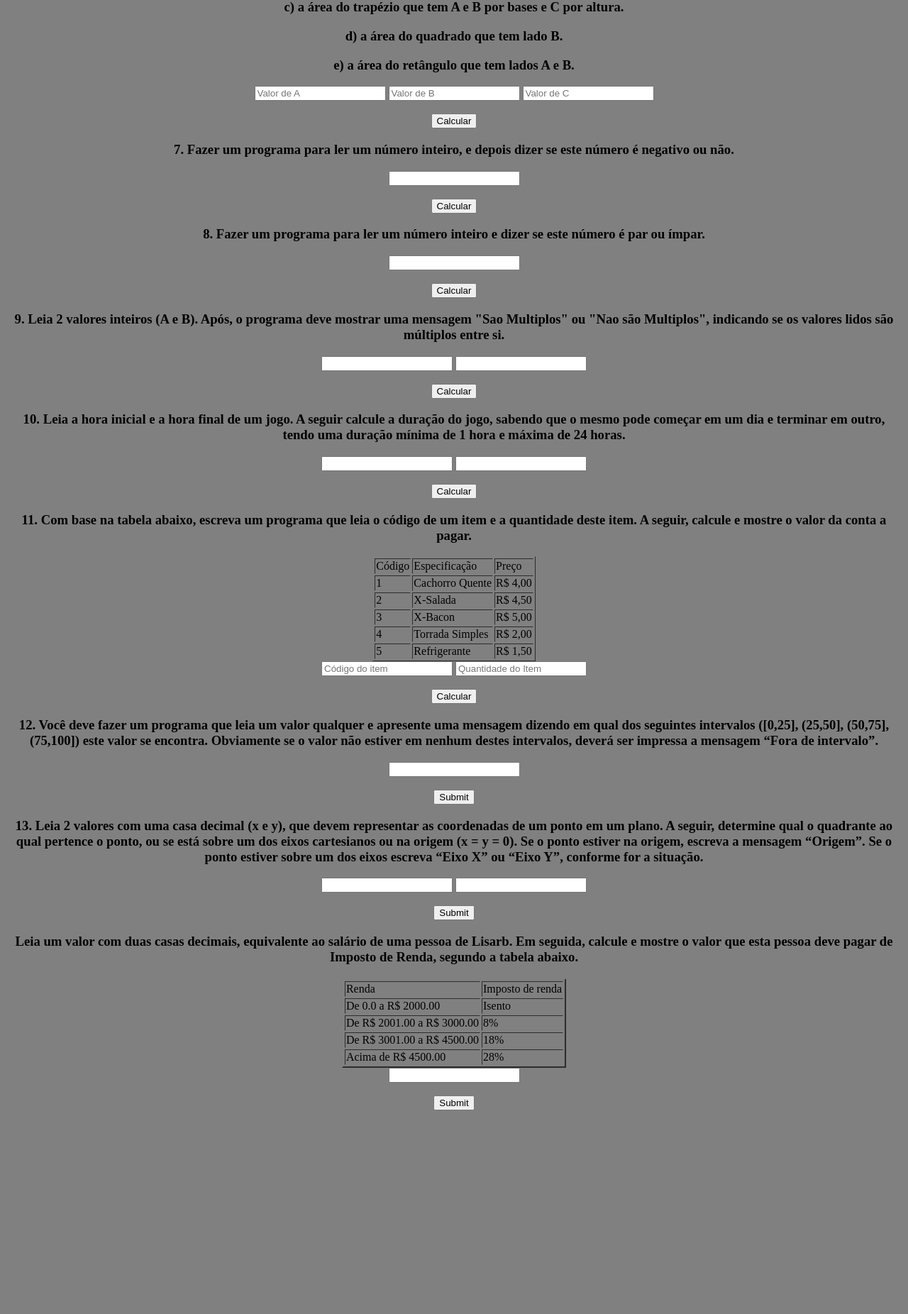
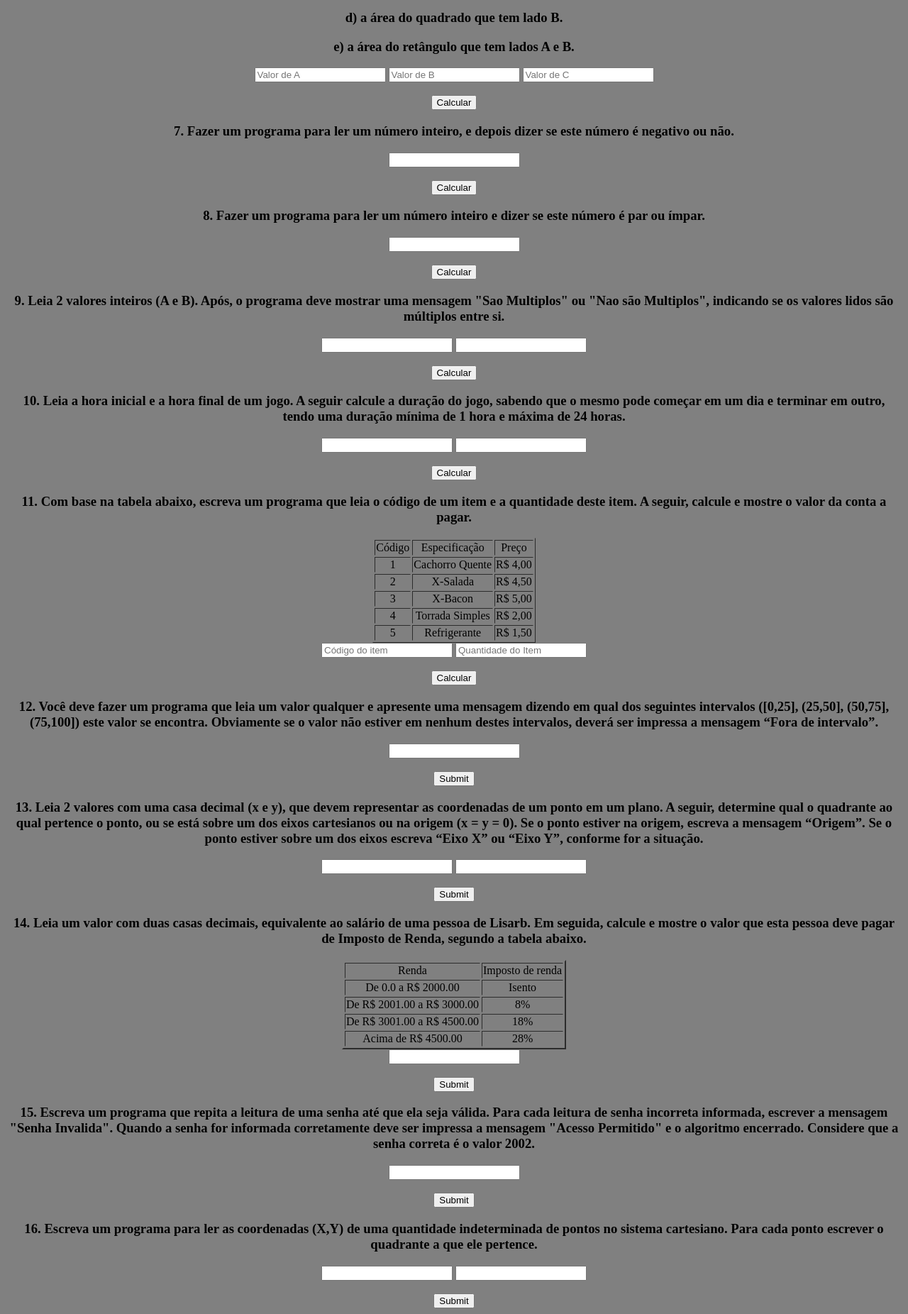
Before and after one commit to ThalesChamone/PHP, a PHP site: page /lista02.php in a window 1280 px wide. Shown: the part 831-2683 px from the top of the page at 71% size. Before the commit the page ends 2395 px from the top, so only its background shows below. Run offline with PHP 8.4, Linux system fonts and the light colour scheme.

Commit message:
Alterando lista

```diff
--- a/lista02.php
+++ b/lista02.php
@@ -1,4 +1,3 @@
-<<<<<<< HEAD
 <!DOCTYPE html>
 <html lang="en">
 
@@ -6,6 +5,7 @@
     <meta charset="UTF-8">
     <meta http-equiv="X-UA-Compatible" content="IE=edge">
     <meta name="viewport" content="width=device-width, initial-scale=1.0">
+    <title>Document</title>
     <style>
         body {
             text-align: center;
@@ -16,7 +16,6 @@
             margin: auto;
         }
     </style>
-    <title>Document</title>
 </head>
 
 <body>
@@ -415,7 +414,8 @@
         }
     }
     ?>
-    <h3>Leia um valor com duas casas decimais, equivalente ao salário de uma pessoa
+
+    <h3>14. Leia um valor com duas casas decimais, equivalente ao salário de uma pessoa
         de Lisarb. Em seguida, calcule e mostre o valor que esta pessoa deve pagar de
         Imposto de Renda, segundo a tabela abaixo.</h3>
     <table border="2">
@@ -440,8 +440,8 @@ Imposto de Renda, segundo a tabela abaixo.</h3>
             <td>28%</td>
         </tr>
     </table>
-<form action="<?= $_SERVER['PHP_SELF']; ?> #13" id="13" method="POST">
-        <input type="number" step=".01" name="salario" id="">
+    <form action="<?= $_SERVER['PHP_SELF']; ?> #14" id="14" method="POST">
+        <input min="0" type="number" step=".01" name="salario" id="">
         <br>
         <br>
         <button type="submit">Submit</button>
@@ -452,18 +452,67 @@ Imposto de Renda, segundo a tabela abaixo.</h3>
         $salario = $_POST['salario'];
         $imposto;
 
-        if($salario >=0 && $salario <=2000){
+        if ($salario >= 0 && $salario <= 2000) {
             printf("Insento");
-        }elseif($salario >=2001 && $salario <=3000){
-            $imposto = $salario *(8/100);
-            printf("Imposto = R$ %.2f",$imposto);
-        }elseif($salario >=3001 && $salario <=4500){
-            $imposto = $salario *(18/100);
-            printf("Imposto = R$ %.2f",$imposto);
-        }elseif($salario >=4500){
-            $imposto = $salario *(28/100);
-            printf("Imposto = R$ %.2f",$imposto);
+        } elseif ($salario <= 3000) {
+            $imposto = ($salario - 2000) * 0.08;
+            printf("Imposto = R$ %.2f", $imposto);
+        } elseif ($salario <= 4500) {
+            $imposto = 1000 * 0.08 + ($salario - 3000);
+            printf("Imposto = R$ %.2f", $imposto);
+        } else {
+            $imposto = 1000 * 0.08 + 1500 * 0.18 + ($salario - 4500) * 0.28;
+            printf("Imposto = R$ %.2f", $imposto);
         }
     }
     ?>
+
+    <h3>15. Escreva um programa que repita a leitura de uma senha até que
+        ela seja válida. Para cada leitura de senha incorreta informada, escrever a
+        mensagem "Senha Invalida". Quando a senha for informada corretamente deve
+        ser impressa a mensagem "Acesso Permitido" e o algoritmo encerrado.
+        Considere que a senha correta é o valor 2002.</h3>
+    <form action="<?= $_SERVER['PHP_SELF']; ?> #15" id="15" method="POST">
+        <input type="number" step=".01" name="senha" id="">
+        <br>
+        <br>
+        <button type="submit">Submit</button>
+    </form>
+
+    <?php
+    if (isset($_POST['senha'])) {
+        $senha = $_POST['senha'];
+        if ($senha != 2002) {
+            printf("Senha Inválida");
+        } else {
+            printf("Acesso permitido");
+        }
+    }
+    ?>
+    <h3>16. Escreva um programa para ler as coordenadas (X,Y) de uma
+        quantidade indeterminada de pontos no sistema cartesiano. Para cada ponto
+        escrever o quadrante a que ele pertence.</h3>
+    <form action="<?= $_SERVER['PHP_SELF']; ?> #16" id="16" method="POST">
+        <input type="number" name="cordX" id="">
+        <input type="number" name="cordY" id="">
+        <br>
+        <br>
+        <button type="submit">Submit</button>
+    </form>
+
+    <?php
+    if (isset($_POST['cordX'], $_POST['cordY'])) {
+        $cordX = $_POST['cordX'];
+        $cordY = $_POST['cordY'];
+        if ($cordX > 0 & $cordY > 0)
+            printf("Primeiro");
+        else if ($cordX < 0 & $cordY > 0)
+            printf("Segundo");
+        else if ($cordX < 0 & $cordY < 0)
+            printf("Terceiro");
+        else
+            printf("Quarto");
+    }
+    ?>
 </body>
+</html>
```
Lines whose indentation alone changed are shown as unchanged.
